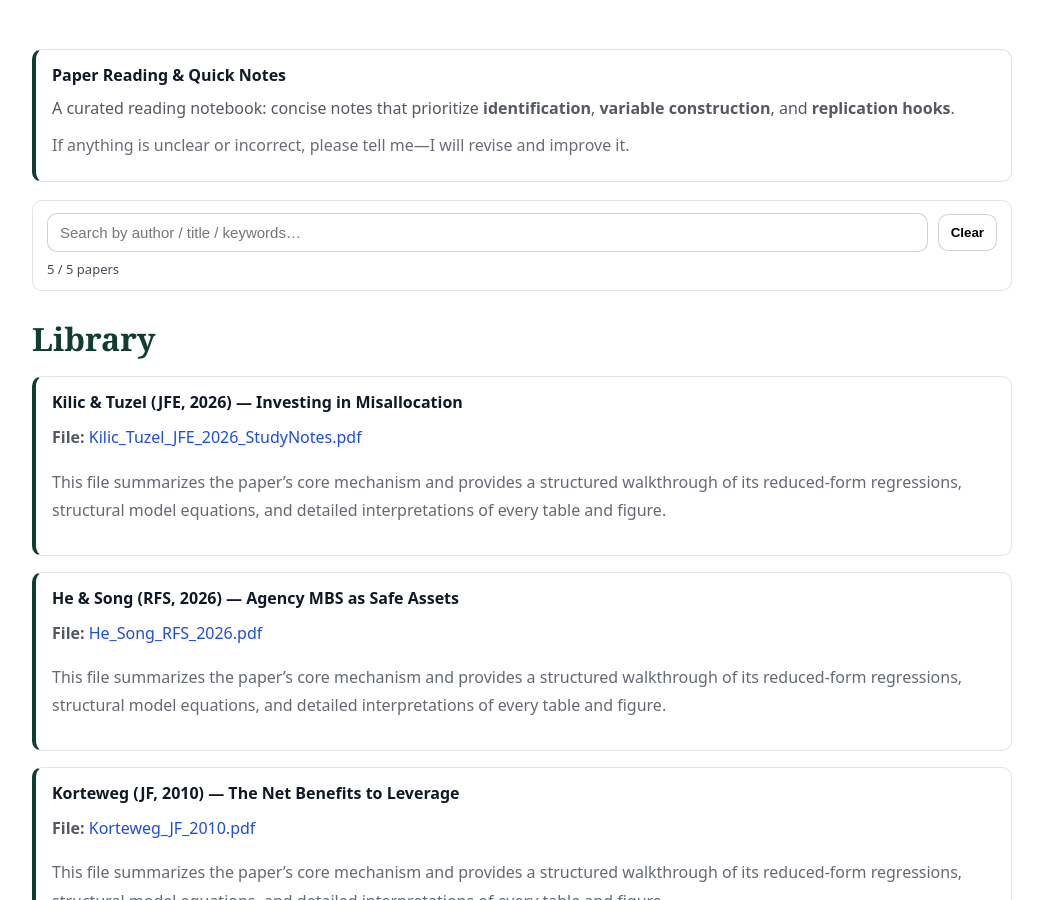
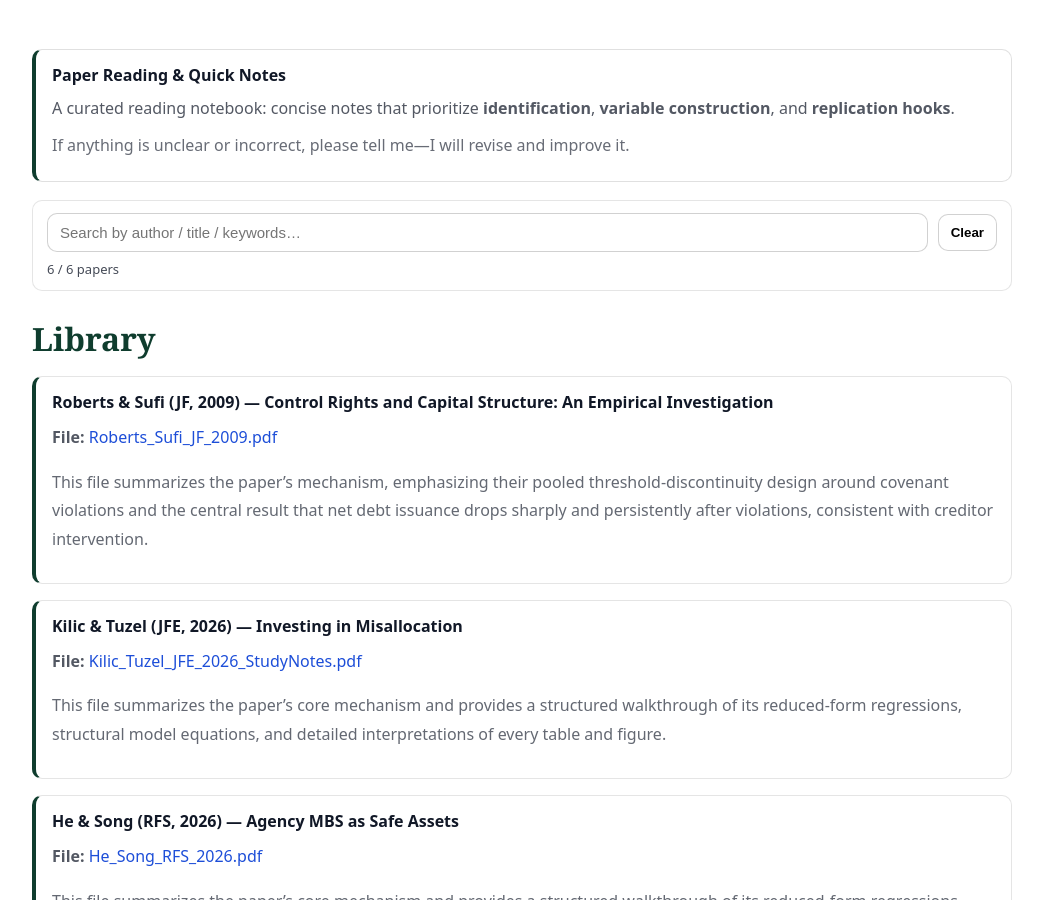
Before and after one commit to yaxinzn/study-archive, a Jekyll site: the page built from reading/index.md, in a window 1280 px wide and 900 px high, scrolled down 498 px. Shown: the whole window, without its empty margins (118-1161 px from the left). Built offline with Jekyll 4.4.1, drawn with Linux system fonts in a browser that asks for light colours.

Commit message:
Reading: add/update Roberts_Sufi_JF_2009.pdf

```diff
--- a/_data/reading.yml
+++ b/_data/reading.yml
@@ -1,3 +1,7 @@
+- title: "Roberts & Sufi (JF, 2009) — Control Rights and Capital Structure: An Empirical Investigation"
+  file: "Roberts_Sufi_JF_2009.pdf"
+  desc: "This file summarizes the paper’s mechanism, emphasizing their pooled threshold-discontinuity design around covenant violations and the central result that net debt issuance drops sharply and persistently after violations, consistent with creditor intervention."
+
 - title: "Kilic & Tuzel (JFE, 2026) — Investing in Misallocation"
   file: "Kilic_Tuzel_JFE_2026_StudyNotes.pdf"
   desc: "This file summarizes the paper’s core mechanism and provides a structured walkthrough of its reduced-form regressions, structural model equations, and detailed interpretations of every table and figure."
```
Also changed, not shown: 1 other file.
